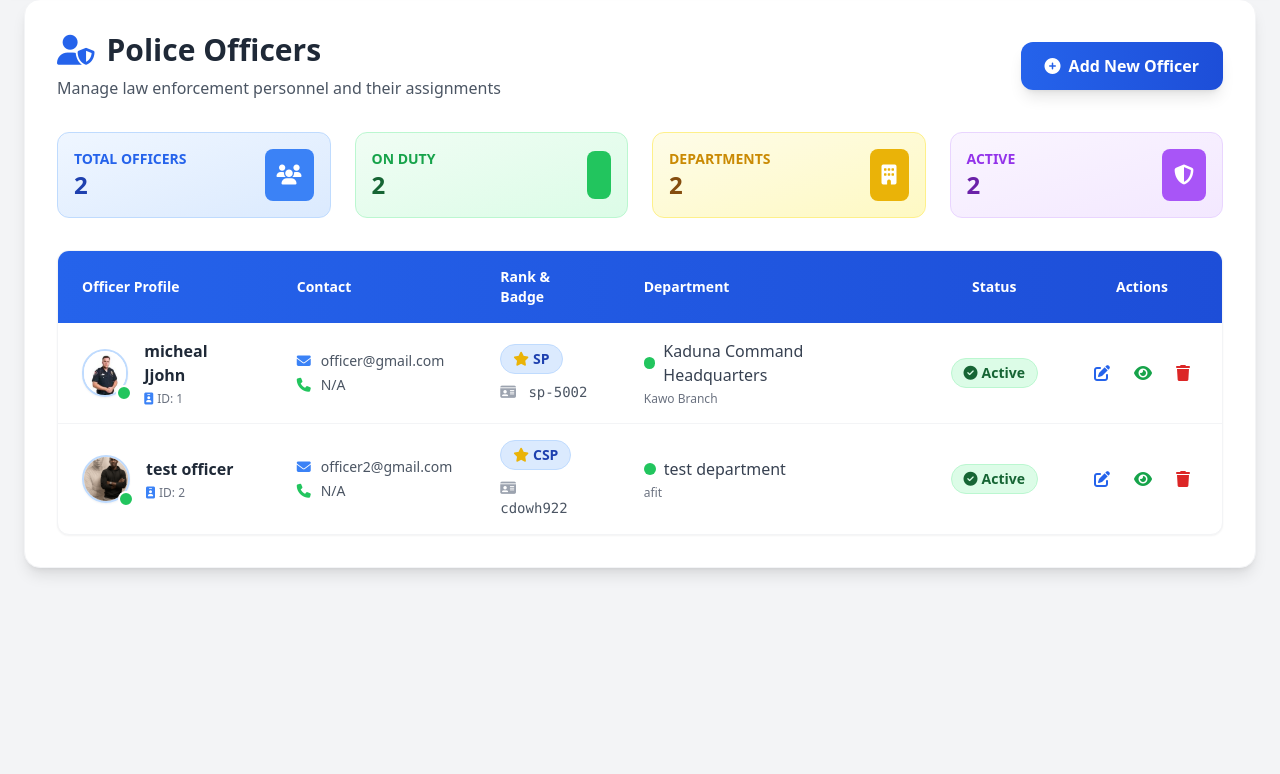
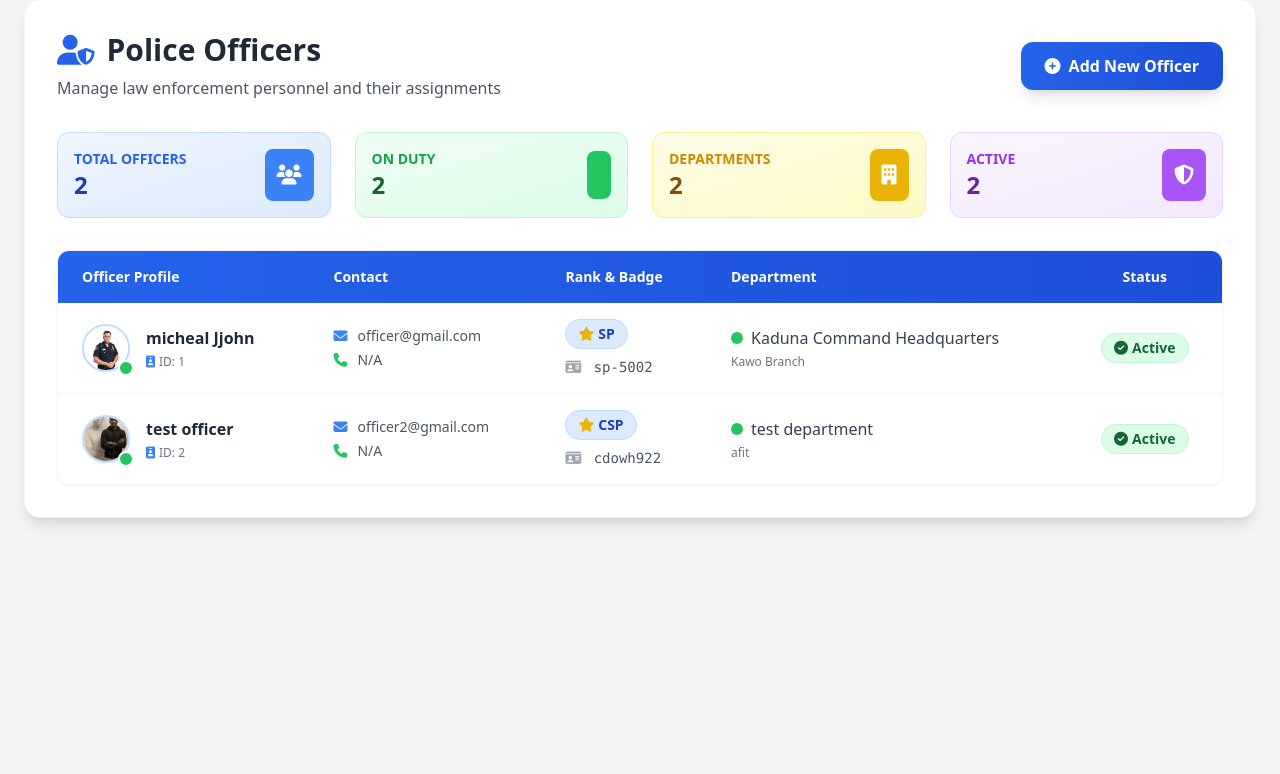
Before and after one commit to codeWithDrammzy/crime_report_system, a Django app: page /officer-list in a window 1280 px wide. Shown: the part 165-939 px from the top of the page. Run offline with Django 5.2, Linux system fonts and the light colour scheme; a user stored in the database is signed in; data comes from the database, SQL or seed files in the repository; both versions use the stored data as it was after the commit; parts of the project's set-up code (start-up, migrations or seed data) failed here and were passed over; some libraries are stand-ins or nearby versions.

Commit message:
completed

```diff
--- a/crime_app/templates/crime_app/adminPage/department.html
+++ b/crime_app/templates/crime_app/adminPage/department.html
@@ -204,7 +204,7 @@
             <th class="px-6 py-4 text-left font-semibold text-sm">Location & Contact</th>
             <th class="px-6 py-4 text-center font-semibold text-sm">Personnel</th>
             <th class="px-6 py-4 text-center font-semibold text-sm">Status</th>
-            <th class="px-6 py-4 text-center font-semibold text-sm">Actions</th>
+            {% comment %} <th class="px-6 py-4 text-center font-semibold text-sm">Actions</th> {% endcomment %}
           </tr>
         </thead>
         <tbody class="divide-y divide-gray-100">
@@ -280,7 +280,7 @@
               {% endif %}
             </td>
 
-            <!-- Actions -->
+            {% comment %} <!-- Actions -->
             <td class="px-6 py-4 text-center">
               <div class="flex justify-center space-x-2">
                 <button class="p-2 text-blue-600 hover:text-blue-800 hover:bg-blue-100 rounded-lg transition" title="Edit">
@@ -302,7 +302,7 @@
                 </button>
                 {% endif %}
               </div>
-            </td>
+            </td> {% endcomment %}
           </tr>
           {% empty %}
           <tr>
--- a/crime_app/templates/crime_app/adminPage/officer-list.html
+++ b/crime_app/templates/crime_app/adminPage/officer-list.html
@@ -189,7 +189,7 @@
             <th class="px-6 py-4 text-left font-semibold text-sm">Rank & Badge</th>
             <th class="px-6 py-4 text-left font-semibold text-sm">Department</th>
             <th class="px-6 py-4 text-center font-semibold text-sm">Status</th>
-            <th class="px-6 py-4 text-center font-semibold text-sm">Actions</th>
+            {% comment %} <th class="px-6 py-4 text-center font-semibold text-sm">Actions</th> {% endcomment %}
           </tr>
         </thead>
         <tbody class="divide-y divide-gray-100">
@@ -274,7 +274,7 @@
             </td>
 
             <!-- Actions -->
-            <td class="px-6 py-4 text-center">
+            {% comment %} <td class="px-6 py-4 text-center">
               <div class="flex justify-center space-x-2">
                 <button class="p-2 text-blue-600 hover:text-blue-800 hover:bg-blue-100 rounded-lg transition">
                   <i class="fas fa-edit"></i>
@@ -286,7 +286,8 @@
                   <i class="fas fa-trash"></i>
                 </button>
               </div>
-            </td>
+            </td> {% endcomment %}
+
           </tr>
           {% empty %}
           <tr>
--- a/crime_app/templates/crime_app/officerPage/main.html
+++ b/crime_app/templates/crime_app/officerPage/main.html
@@ -166,10 +166,8 @@
                 <i class="fas fa-cog text-gray-400 w-5"></i>
                 <span>Settings</span>
               </a>
-              <a href="#" class="flex items-center space-x-3 px-3 py-2 rounded-lg hover:bg-gray-100 transition-colors">
-                <i class="fas fa-question-circle text-gray-400 w-5"></i>
-                <span>Help & Support</span>
-              </a>
+
+
             </div>
             <div class="p-2 border-t border-gray-100">
               <a href="{% url 'logout' %}" class="flex items-center space-x-3 px-3 py-2 rounded-lg hover:bg-red-50 text-red-600 transition-colors">
--- a/crime_app/templates/crime_app/officerPage/report-detail.html
+++ b/crime_app/templates/crime_app/officerPage/report-detail.html
@@ -116,7 +116,7 @@
                 <div class="bg-white rounded-xl shadow-md p-6">
                     <h2 class="text-xl font-bold text-gray-800 mb-4">📝 Incident Description</h2>
                     <div class="prose max-w-none">
-                        <p class="text-gray-700 whitespace-pre-line">{{ crime.description }}</p>
+                        <p class="text-gray-700 whitespace-pre-line">{{ crime.description|title }}</p>
                     </div>
                 </div>
 
--- a/crime_app/templates/crime_app/officerPage/search-report.html
+++ b/crime_app/templates/crime_app/officerPage/search-report.html
@@ -151,8 +151,8 @@
                 {% endif %}
 
                 <div class="space-y-4 sm:space-y-0 sm:space-x-4 sm:flex sm:justify-center">
-                    <a href="{% url 'search_reports' %}"
-                       class="bg-blue-600 hover:bg-blue-700 text-white px-6 py-3 rounded-lg transition-colors inline-flex items-center space-x-2 font-medium">
+                    <a href="{% url 'search-report' %}"
+                       class="bg-blue-600 hover:bg-blue-700 text-white px-6 py-3 rounded-lg     transition-colors inline-flex items-center space-x-2 font-medium">
                         <i class="fas fa-search"></i>
                         <span>New Search</span>
                     </a>
```
Also changed, not shown: db.sqlite3, media/evidence/images/2025/10/27/crime_photo.jpg (added), media/evidence/images/2025/10/27/crime_photo_1761568663391.jpg (added), media/evidence/images/2025/10/27/crime_photo_1761569920528.jpg (added), media/evidence/images/2025/10/27/crime_photo_aVuLlbS.jpg (added), media/officers/bro.png (added), media/officers/off1.jpg (added), 5 other files.
